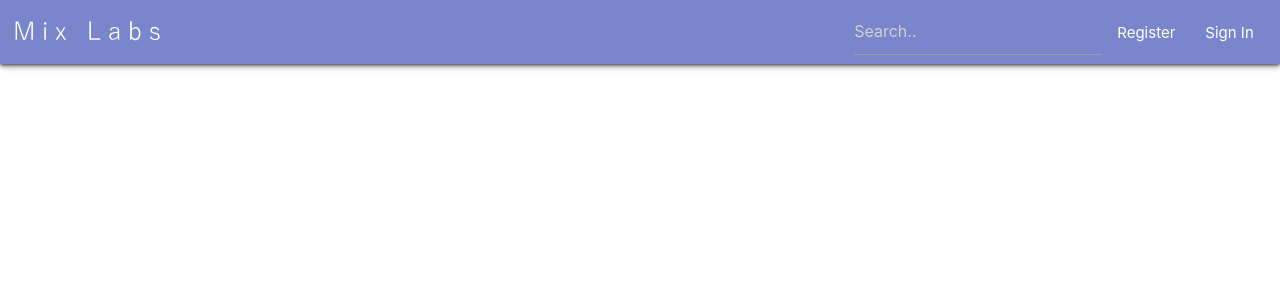
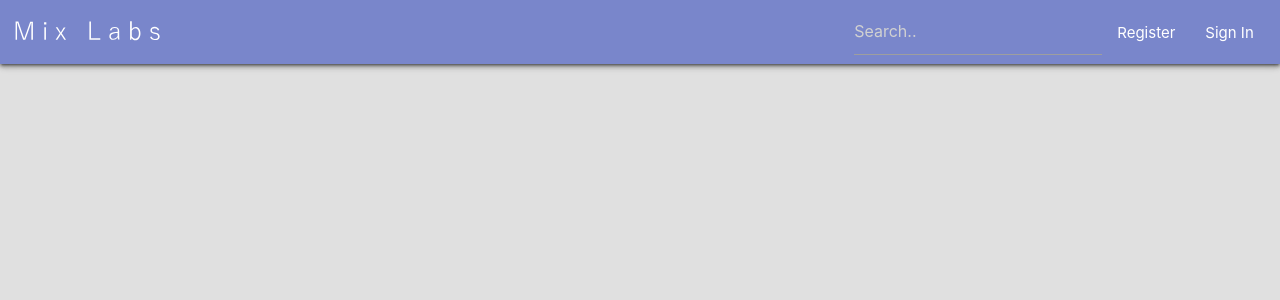
Before and after one commit to ricoantonio/finalproject, a React (Create React App) app: page / in a window 1280 px wide. Shown: the top 300 px of the page. Built offline with nearby package versions, Linux system fonts and the light colour scheme.

Commit message:
bg color

```diff
--- a/public/index.html
+++ b/public/index.html
@@ -30,7 +30,8 @@
 
     <title>React App</title>
   </head>
-  <body>
+  <body class="grey lighten-2">
+
     <noscript>You need to enable JavaScript to run this app.</noscript>
     <div id="root"></div>
     <!--
--- a/src/components/Home.jsx
+++ b/src/components/Home.jsx
@@ -6,7 +6,6 @@ class Home extends Component{
         return (
             <div>
                 <Nav/>
-                <img src={Mixlabs} alt=""/>
             </div>
         )
     }
```
